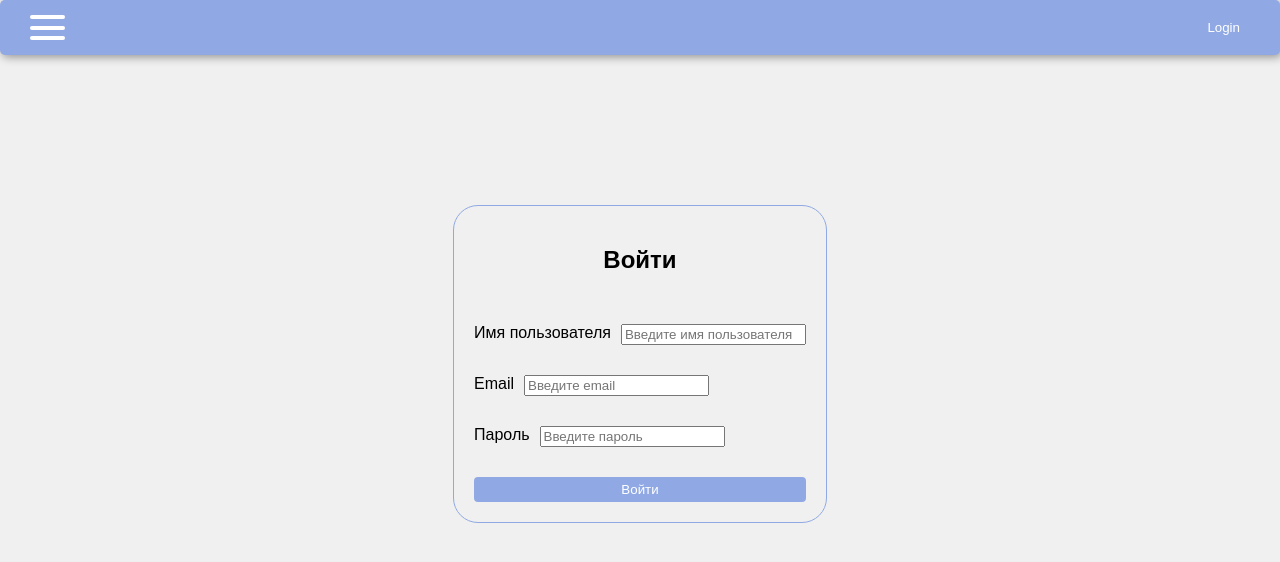
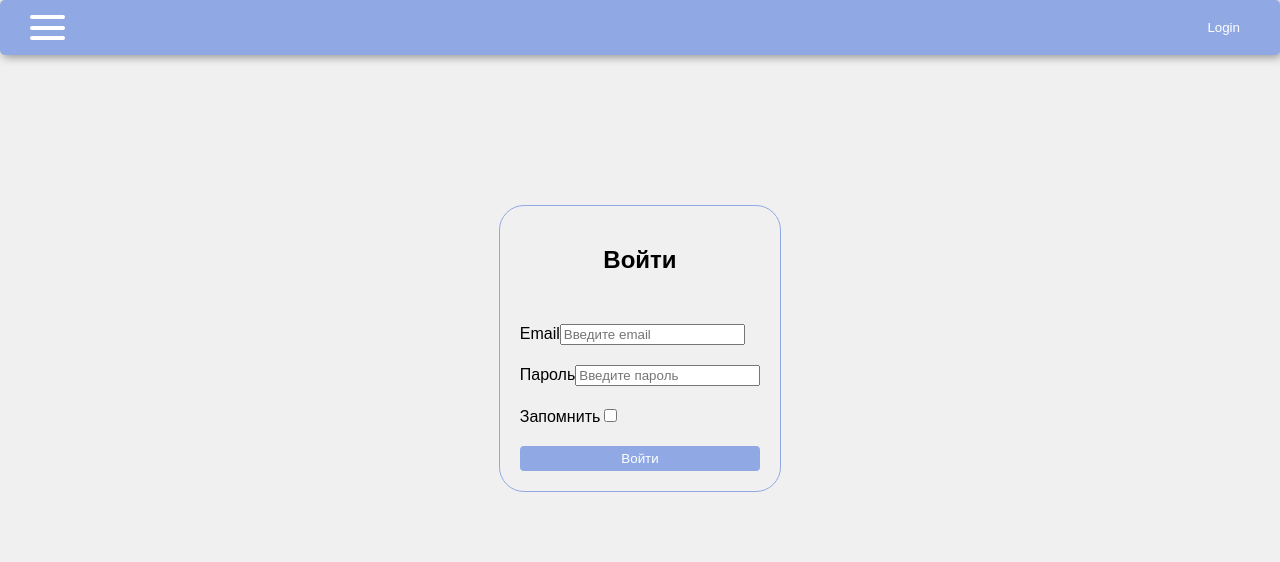
Before and after one commit to EkaterinaZamkovoy/my-todolist, a React (Create React App) app: page /login in a window 1280 px wide. Shown: the top 562 px of the page. Built offline with nearby package versions, Linux system fonts and the light colour scheme; no server answers.

Commit message:
L16-react-hook-form

```diff
--- a/src/app/App.css
+++ b/src/app/App.css
@@ -366,9 +366,15 @@ button:hover {
   }
 }
 
-.form-group {
+form {
   display: flex;
-  gap: 10px;
+  flex-direction: column;
+  gap: 20px;
+}
+
+.errorMessage {
+  color: #f44336;
+  font-size: 14px;
 }
 
 /* Page404 */
--- a/src/features/auth/ui/Login/Login.tsx
+++ b/src/features/auth/ui/Login/Login.tsx
@@ -1,41 +1,78 @@
 import { Button, Container } from 'common/components';
+import { SubmitHandler, useForm } from 'react-hook-form';
+
+type Inputs = {
+  email: string;
+  password: string;
+  rememberMe: boolean;
+};
 
 export const Login = () => {
+  const {
+    register,
+    handleSubmit,
+    reset,
+    formState: { errors },
+  } = useForm<Inputs>({
+    defaultValues: { email: '', password: '', rememberMe: false },
+  });
+
+  const onSubmit: SubmitHandler<Inputs> = data => {
+    console.log(data);
+    reset();
+  };
+
   return (
     <Container className='container-login'>
       <Container className='container-login-wrapper'>
         <h2>Войти</h2>
-        <div className='form-group'>
-          <label htmlFor='username'>Имя пользователя</label>
-          <input
-            type='text'
-            id='username'
-            name='username'
-            placeholder='Введите имя пользователя'
-            required
-          />
-        </div>
+        <form
+          onSubmit={handleSubmit(onSubmit)}
+          autoComplete='off'
+          name='unique-form-name'>
           <div className='form-group'>
             <label htmlFor='email'>Email</label>
             <input
-            type='email'
+              type='text'
               id='email'
-            name='email'
               placeholder='Введите email'
-            required
+              autoComplete='off'
+              {...register('email', {
+                required: 'Email is required',
+                pattern: {
+                  value: /^[a-zA-Z0-9._-]+@[a-zA-Z0-9.-]+\.[a-zA-Z]{2,4}$/,
+                  message: 'Incorrect email address',
+                },
+              })}
             />
           </div>
+          {errors.email && (
+            <span className='errorMessage'>{errors.email.message}</span>
+          )}
           <div className='form-group'>
             <label htmlFor='password'>Пароль</label>
             <input
               type='password'
               id='password'
-            name='password'
               placeholder='Введите пароль'
-            required
+              autoComplete='off'
+              {...register('password', {
+                required: true,
+              })}
+            />
+          </div>
+          <div className='form-group'>
+            <label htmlFor='username'>Запомнить</label>
+            <input
+              type='checkbox'
+              id='rememberMe'
+              //   {...register('rememberMe', {
+              //     required: true,
+              //   })}
             />
           </div>
           <Button onClick={() => {}} title='Войти' />
+        </form>
       </Container>
     </Container>
   );
```
Lines whose indentation alone changed are shown as unchanged.
